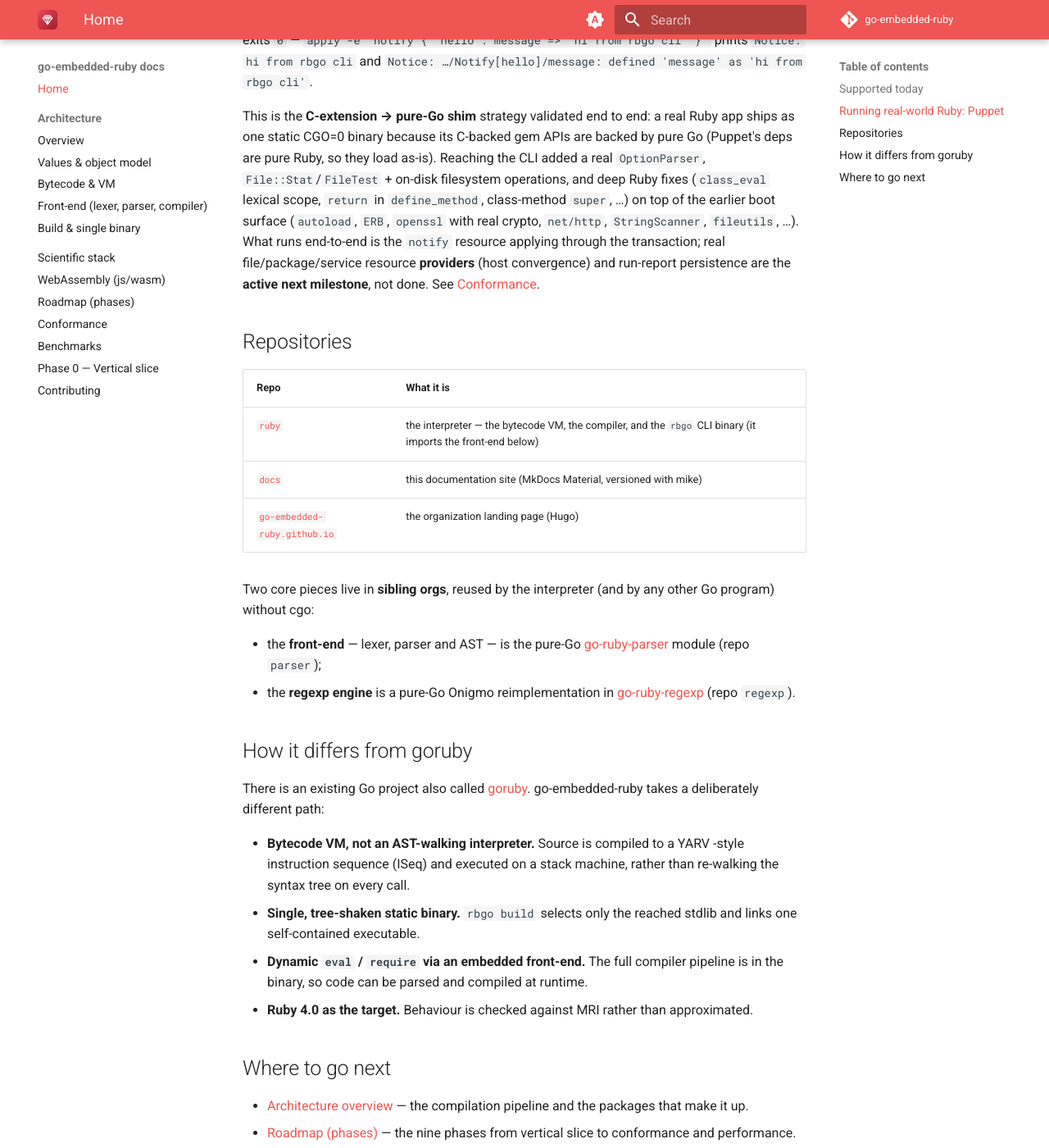
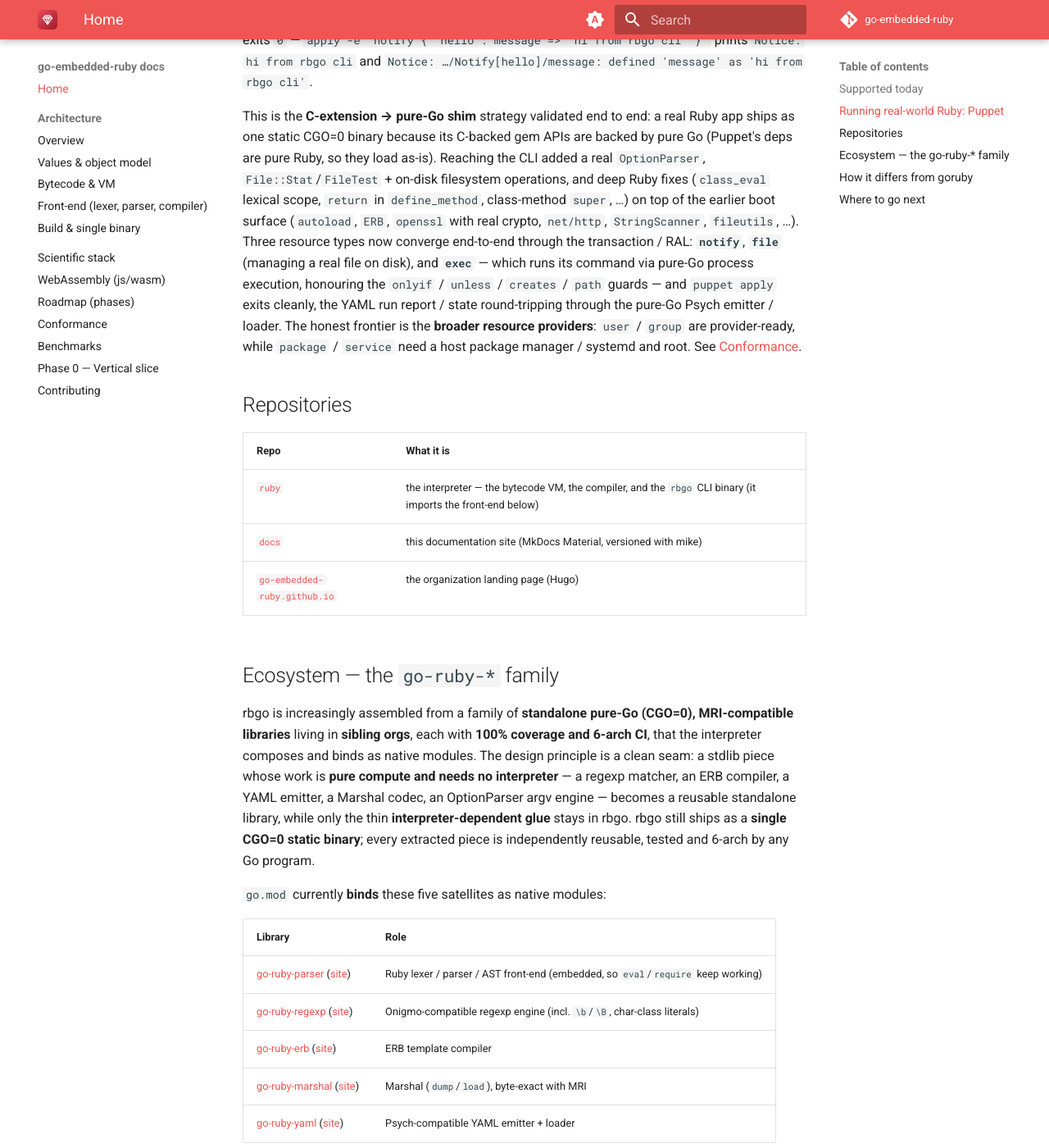
Before and after one commit to go-embedded-ruby/docs, an MkDocs documentation site: the page built from docs/index.md, in a window 1280 px wide and 1400 px high, scrolled down 3544 px. Shown: the whole window at 82% size. Built offline with MkDocs 1.6.1 and Material for MkDocs 9.7.7, drawn with Linux system fonts in a browser that asks for light colours; the version menu is left out; some of the changed text lies outside the part shown.

Commit message:
docs: go-ruby-* ecosystem section + Puppet exec/file convergence (#5)
Add an "Ecosystem — the go-ruby-* family" section to the docs index presenting
rbgo as composed from standalone CGO=0, MRI-compatible satellite libraries
(each its own 100%-coverage 6-arch org), bound as native modules: lists the
five bound in go.mod (parser/regexp/erb/marshal/yaml) and the three extracted
with integration in progress (format/optparse/strscan), with org + landing
links, replacing the old two-piece (parser + regexp) note. Cross-link the
front-end architecture page to the new section.

Update the Puppet sections (index + conformance): `puppet apply` now converges
notify, file and exec end-to-end through the transaction / RAL (exec via
pure-Go process execution honouring onlyif/unless/creates/path guards), exits
cleanly with the YAML report round-tripped; reframe the frontier to the broader
providers (user/group provider-ready; package/service need host
package-manager/systemd + root). mkdocs build --strict verified clean.

Co-authored-by: Claude Opus 4.8 <noreply@anthropic.com>

```diff
--- a/docs/index.md
+++ b/docs/index.md
@@ -165,10 +165,14 @@ added a real `OptionParser`, `File::Stat`/`FileTest` + on-disk filesystem
 operations, and deep Ruby fixes (`class_eval` lexical scope, `return` in
 `define_method`, class-method `super`, …) on top of the earlier boot surface
 (`autoload`, `ERB`, `openssl` with real crypto, `net/http`, `StringScanner`,
-`fileutils`, …). What runs end-to-end is the `notify` resource applying through
-the transaction; real file/package/service resource **providers** (host
-convergence) and run-report persistence are the **active next milestone**, not
-done. See
+`fileutils`, …). Three resource types now converge end-to-end through the
+transaction / RAL: **`notify`**, **`file`** (managing a real file on disk), and
+**`exec`** — which runs its command via pure-Go process execution, honouring the
+`onlyif` / `unless` / `creates` / `path` guards — and `puppet apply` exits
+cleanly, the YAML run report / state round-tripping through the pure-Go Psych
+emitter / loader. The honest frontier is the **broader resource providers**:
+`user` / `group` are provider-ready, while `package` / `service` need a host
+package manager / systemd and root. See
 [Conformance](conformance.md#running-puppet-puppet-apply-runs-end-to-end).
 
 ## Repositories
@@ -179,13 +183,40 @@ done. See
 | [`docs`](https://github.com/go-embedded-ruby/docs) | this documentation site (MkDocs Material, versioned with mike) |
 | [`go-embedded-ruby.github.io`](https://github.com/go-embedded-ruby/go-embedded-ruby.github.io) | the organization landing page (Hugo) |
 
-Two core pieces live in **sibling orgs**, reused by the interpreter (and by any
-other Go program) without cgo:
+## Ecosystem — the `go-ruby-*` family
 
-- the **front-end** — lexer, parser and AST — is the pure-Go
-  [go-ruby-parser][go-ruby-parser] module (repo `parser`);
-- the **regexp engine** is a pure-Go Onigmo reimplementation in
-  [go-ruby-regexp][go-ruby-regexp] (repo `regexp`).
+rbgo is increasingly assembled from a family of **standalone pure-Go (CGO=0),
+MRI-compatible libraries** living in **sibling orgs**, each with **100% coverage
+and 6-arch CI**, that the interpreter composes and binds as native modules. The
+design principle is a clean seam: a stdlib piece whose work is **pure compute and
+needs no interpreter** — a regexp matcher, an ERB compiler, a YAML emitter, a
+Marshal codec, an OptionParser argv engine — becomes a reusable standalone
+library, while only the thin **interpreter-dependent glue** stays in rbgo. rbgo
+still ships as a **single CGO=0 static binary**; every extracted piece is
+independently reusable, tested and 6-arch by any Go program.
+
+`go.mod` currently **binds** these five satellites as native modules:
+
+| Library | Role |
+| --- | --- |
+| [go-ruby-parser](https://github.com/go-ruby-parser) ([site](https://go-ruby-parser.github.io/)) | Ruby lexer / parser / AST front-end (embedded, so `eval`/`require` keep working) |
+| [go-ruby-regexp](https://github.com/go-ruby-regexp) ([site](https://go-ruby-regexp.github.io/)) | Onigmo-compatible regexp engine (incl. `\b`/`\B`, char-class literals) |
+| [go-ruby-erb](https://github.com/go-ruby-erb) ([site](https://go-ruby-erb.github.io/)) | ERB template compiler |
+| [go-ruby-marshal](https://github.com/go-ruby-marshal) ([site](https://go-ruby-marshal.github.io/)) | Marshal (`dump`/`load`), byte-exact with MRI |
+| [go-ruby-yaml](https://github.com/go-ruby-yaml) ([site](https://go-ruby-yaml.github.io/)) | Psych-compatible YAML emitter + loader |
+
+Three more have just been **extracted and are being integrated** (standalone
+today, binding into rbgo in progress):
+
+| Library | Role |
+| --- | --- |
+| [go-ruby-format](https://github.com/go-ruby-format) ([site](https://go-ruby-format.github.io/)) | `sprintf` / `%` / `format` engine |
+| [go-ruby-optparse](https://github.com/go-ruby-optparse) ([site](https://go-ruby-optparse.github.io/)) | `OptionParser` argv engine |
+| [go-ruby-strscan](https://github.com/go-ruby-strscan) ([site](https://go-ruby-strscan.github.io/)) | `StringScanner` (`strscan`) |
+
+The scientific / container stack ([go-ndarray](https://github.com/go-ndarray/ndarray),
+[go-fft](https://github.com/go-fft/fft), [go-images](https://github.com/go-images/images),
+[go-composites](https://github.com/go-composites)) binds in the same way.
 
 ## How it differs from goruby
 
```
Also changed, not shown: docs/architecture/frontend.md (+7 -5 lines), docs/conformance.md (+14 -7 lines).
